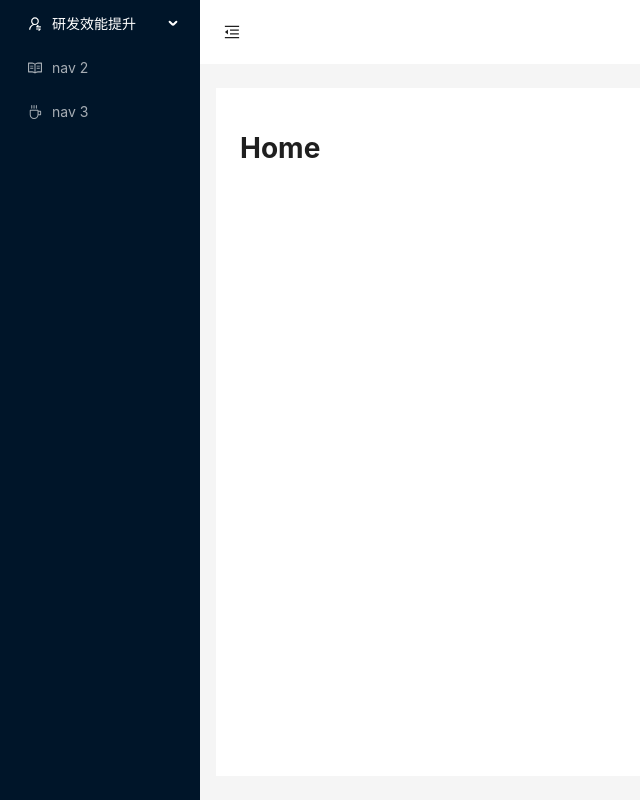
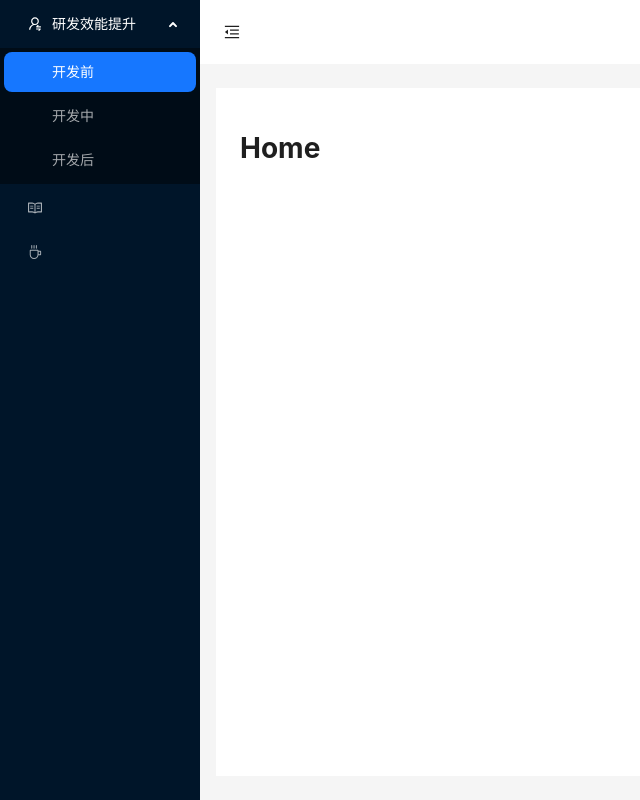
Before and after one commit to isixline/prompt-draft, a React (Create React App) app: page / in a window 1280 px wide. Shown: the whole page, without its empty margins (0-640 px from the left). Built offline with nearby package versions, Linux system fonts and the light colour scheme.

Commit message:
feat: add defaultOpenKeys for menu

```diff
--- a/src/App.js
+++ b/src/App.js
@@ -45,12 +45,12 @@ const App = () => {
     {
       key: '2',
       icon: <ReadOutlined />,
-      label: 'nav 2',
+      label: '',
     },
     {
       key: '3',
       icon: <CoffeeOutlined />,
-      label: 'nav 3',
+      label: '',
     },
   ]
 
@@ -62,7 +62,8 @@ const App = () => {
           <Menu
             theme="dark"
             mode="inline"
-            defaultSelectedKeys={['1']}
+            defaultOpenKeys={['1']}
+            defaultSelectedKeys={['1-1']}
           >
             {menuData.map((item) => {
               if (item.children) {
```
